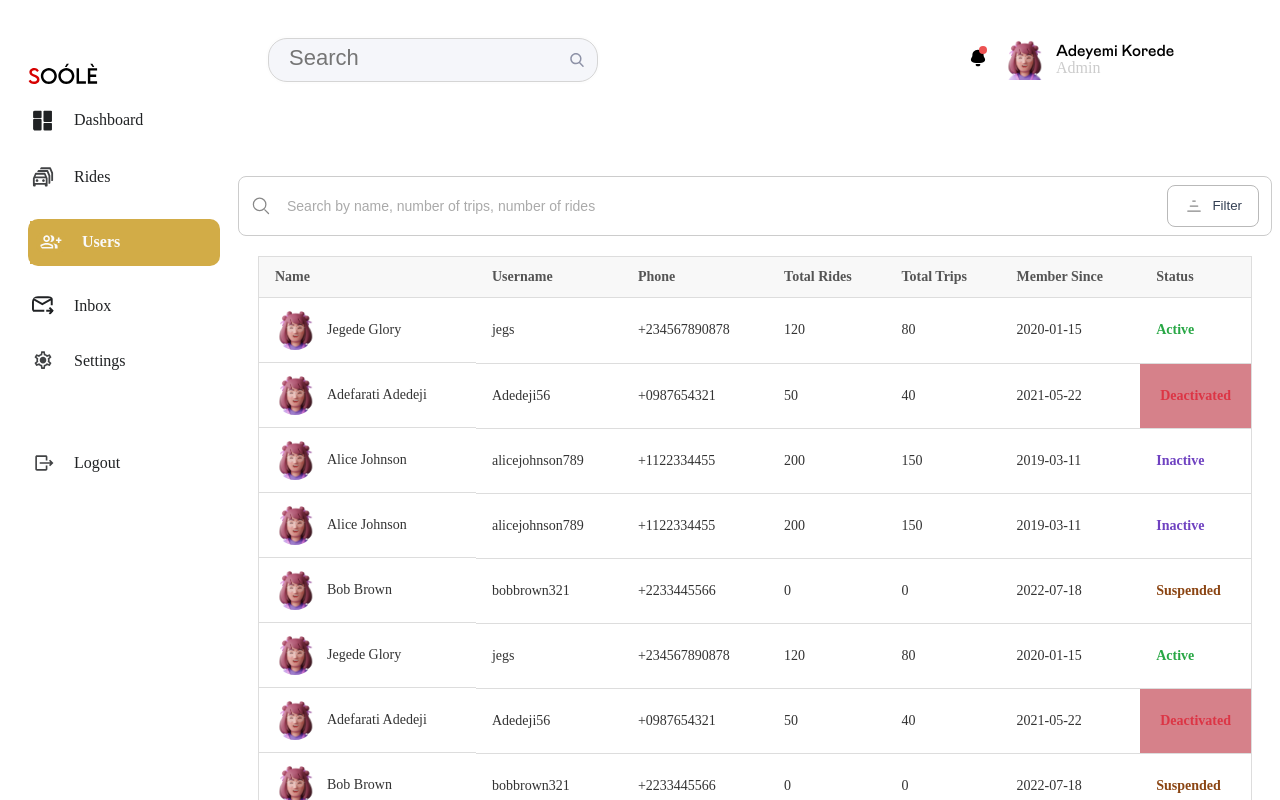
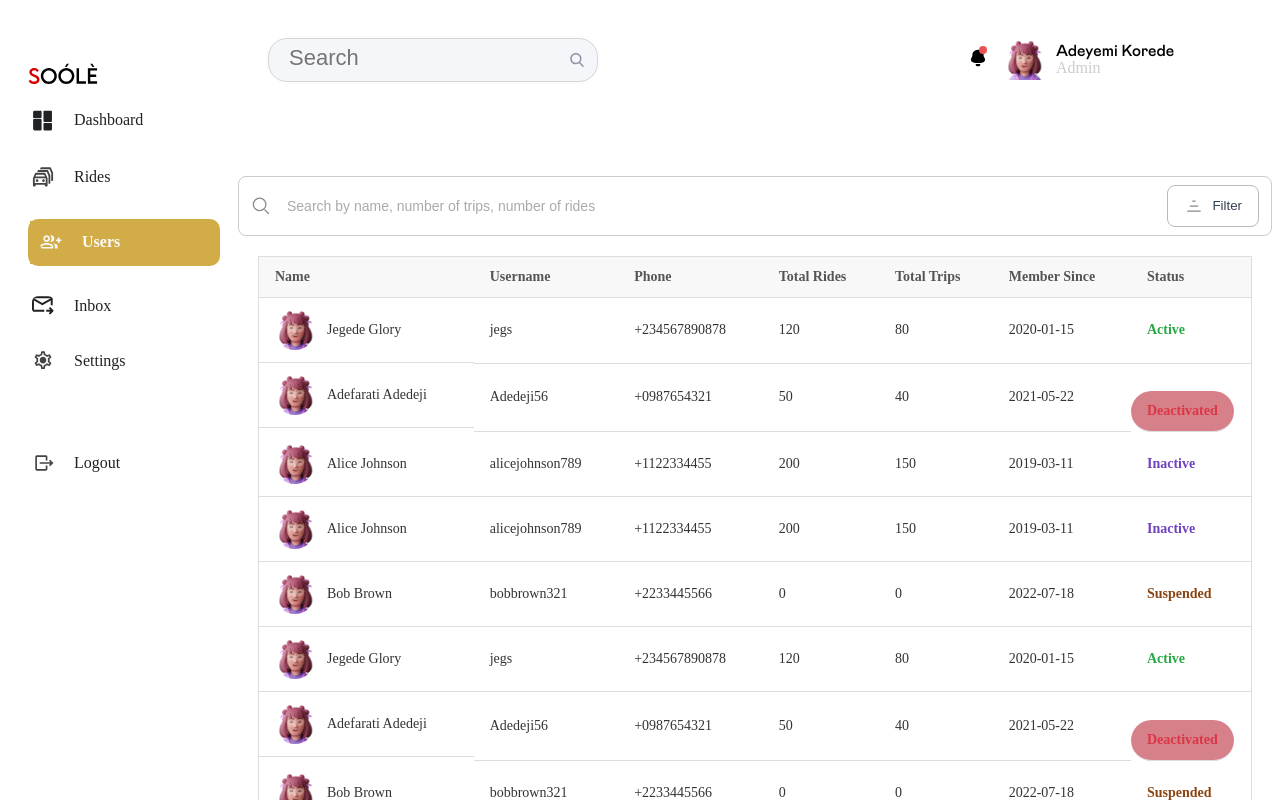
Before and after one commit to clinton401/soole-admin-hosting, a Next.js app: page /users in a window 1280 px wide. Shown: the top 800 px of the page. Built offline with nearby package versions, Linux system fonts and the light colour scheme.

Commit message:
deactivate button

```diff
--- a/src/styles/components/user.scss
+++ b/src/styles/components/user.scss
@@ -88,6 +88,8 @@
   .user-table td {
     font-size: 14px;
     color: #333;
+  // padding: 20px;
+  height: auto;
   }
 
   .name-cell {
@@ -114,8 +116,12 @@
   .status.deactivated {
     color: #dc3545;
     background-color: #d6818a;
-    width: 20px;
-    padding: 20px;
+    width: auto;
+    // padding: 20px;
+    // height: 10%;
+    // padding: 10px;
+    border-radius: 40px;
+    display: inline-block;
   }
 
   .status.inactive {
--- a/src/styles/components/wrapper.scss
+++ b/src/styles/components/wrapper.scss
@@ -266,7 +266,7 @@
   }
    .map-content {
     width: 100%;
-    height: 400px; /* Adjust as needed */
+    height: 400px;
     border: 1px solid #ccc;
     border-radius: 8px;
 
```
